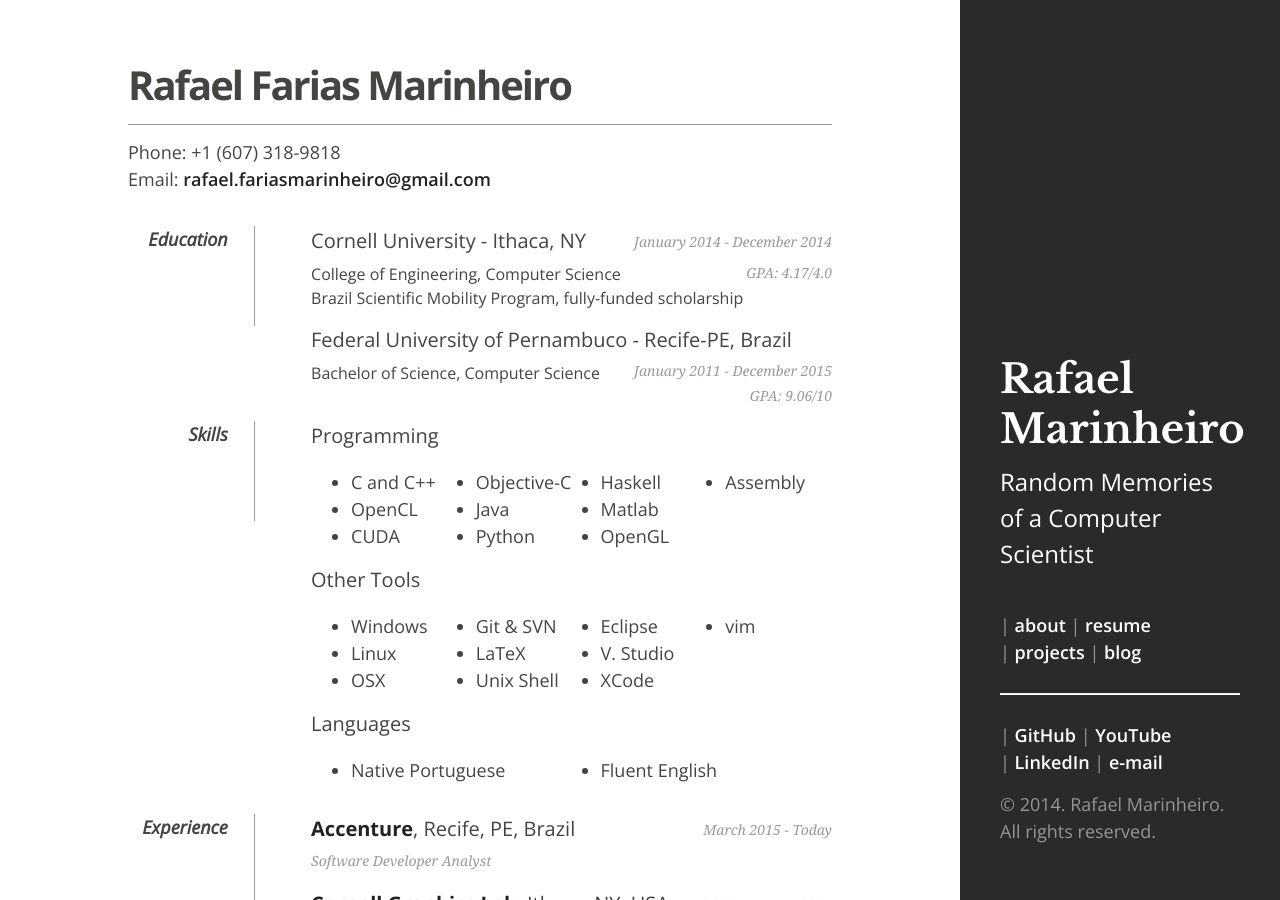
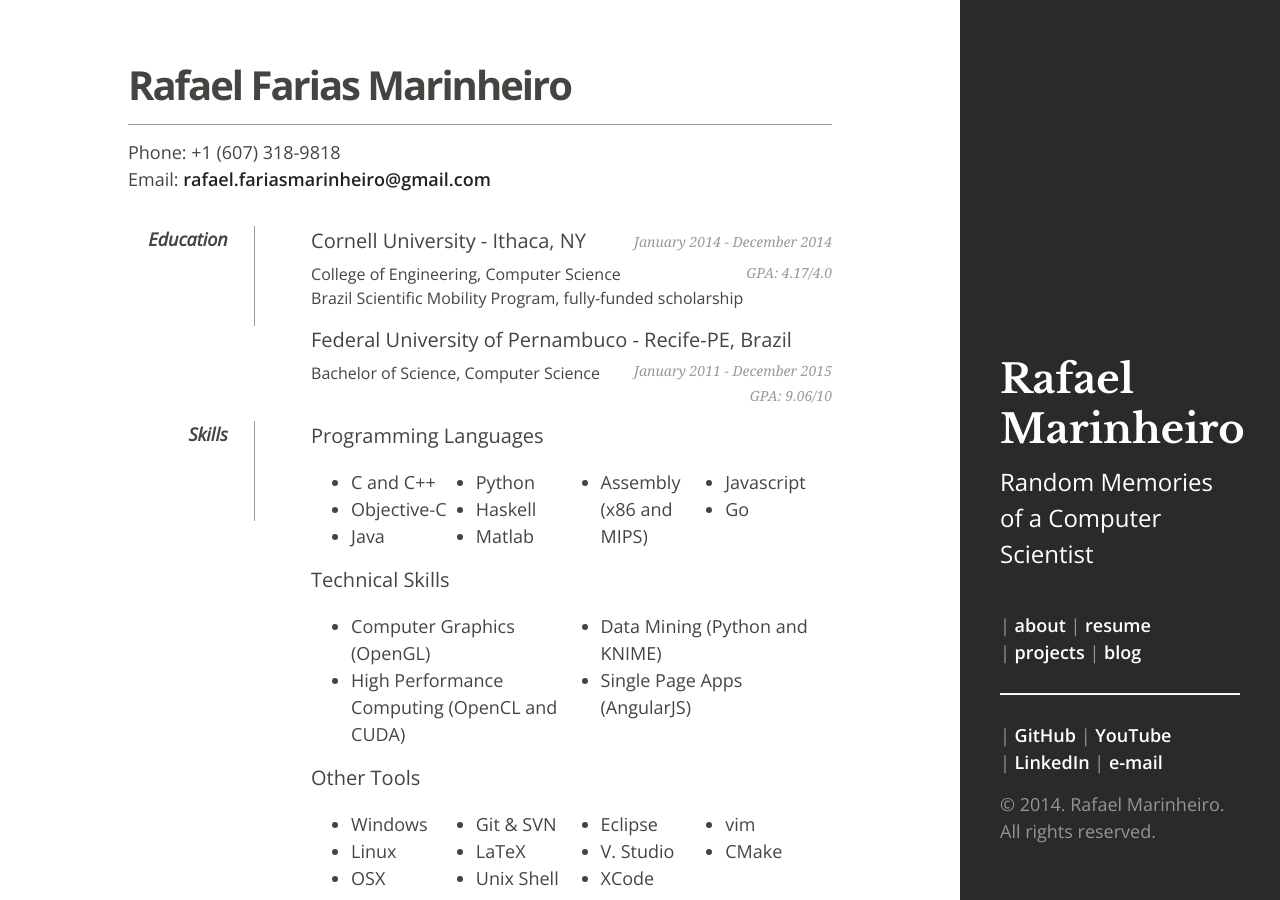
Before and after one commit to simpleweiwei/RafaelMarinheiro.github.io, a Jekyll site: the page built from resume.html, in a window 1280 px wide and 900 px high. Built offline with Jekyll 4.4.1, drawn with Linux system fonts in a browser that asks for light colours.

Commit message:
Update resume.html

```diff
--- a/resume.html
+++ b/resume.html
@@ -37,18 +37,25 @@
 
             <dt>Skills</dt>
             <dd>
-                <div class="likeh2">Programming</div>
+                <div class="likeh2">Programming Languages</div>
                 <ul class="quad">
                     <li>C and C++</li>
-                    <li>OpenCL</li>
-                    <li>CUDA</li>
                     <li>Objective-C</li>
                     <li>Java</li>
                     <li>Python</li>
                     <li>Haskell</li>
                     <li>Matlab</li>
-                    <li>OpenGL</li>
-                    <li>Assembly</li>
+                    <li>Assembly (x86 and MIPS)</li>
+                    <li>Javascript</li>
+                    <li>Go</li>
+                </ul>
+
+                <div class="likeh2">Technical Skills</div>
+                <ul class="double">
+                    <li>Computer Graphics (OpenGL)</li>
+                    <li>High Performance Computing (OpenCL and CUDA)</li>
+                    <li>Data Mining (Python and KNIME)</li>
+                    <li>Single Page Apps (AngularJS)</li>
                 </ul>
 
                 <div class="likeh2">Other Tools</div>
@@ -63,6 +70,7 @@
                     <li>V. Studio</li>
                     <li>XCode</li>
                     <li>vim</li>
+                    <li>CMake</li>
                 </ul>
 
                 <div class="likeh2">Languages</div>
```
